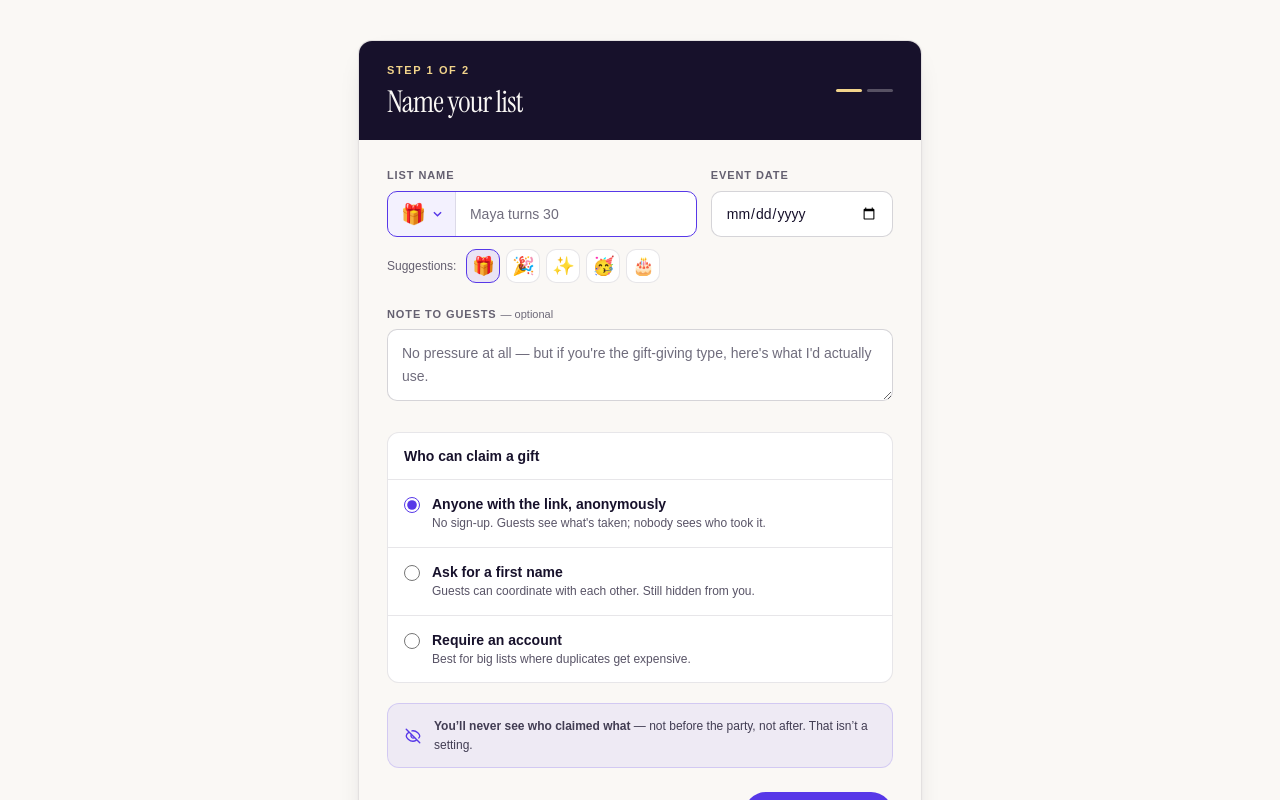
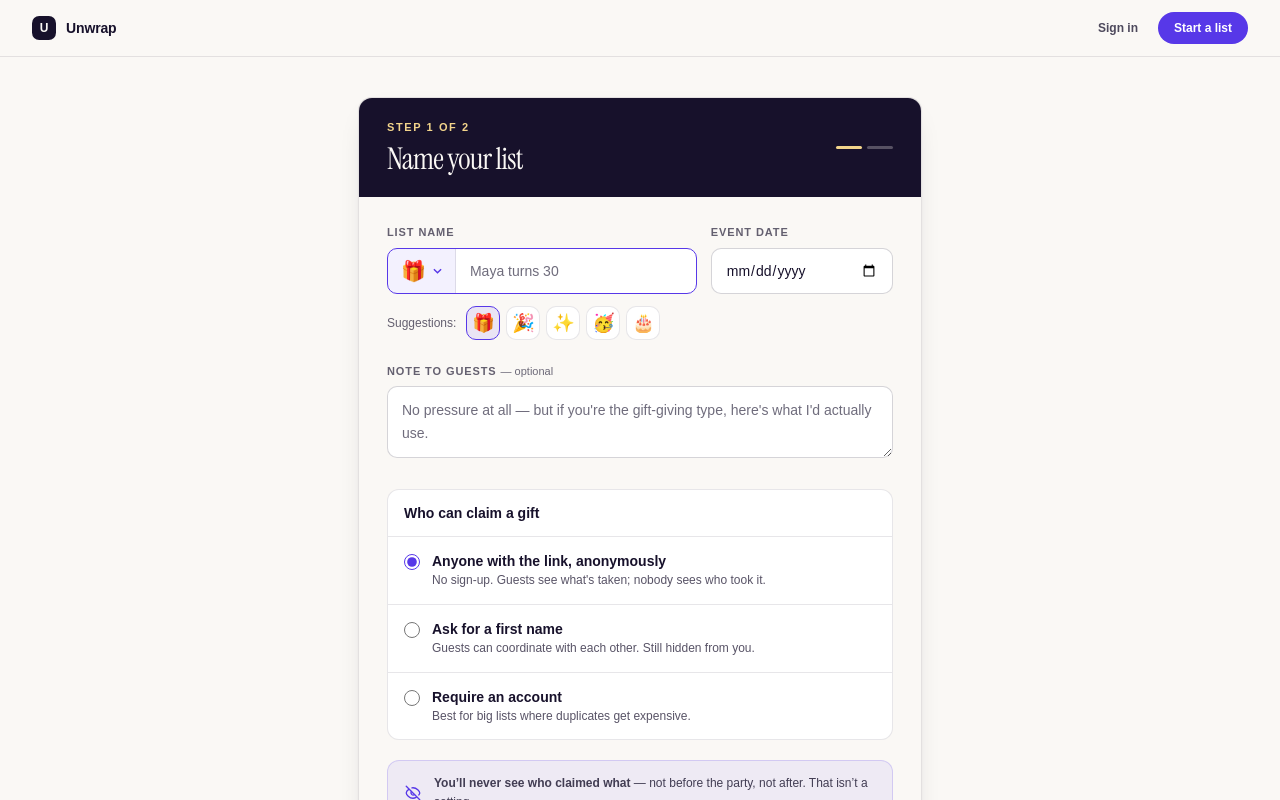
Before and after one commit to danieltucker/unwrapping, a Next.js app: page /new in a window 1280 px wide. Shown: the top 800 px of the page. Built offline with nearby package versions, Linux system fonts and the light colour scheme; no server answers; a web font is replaced by a local one.

Commit message:
added header to pages

```diff
--- a/src/app/layout.tsx
+++ b/src/app/layout.tsx
@@ -1,5 +1,6 @@
 import type { Metadata } from "next";
 import { Gabarito, Instrument_Serif } from "next/font/google";
+import { SiteHeader } from "@/components/site-header";
 import { site } from "@/config/site";
 import "./globals.css";
 
@@ -29,7 +30,10 @@ export default function RootLayout({ children }: LayoutProps<"/">) {
       lang="en"
       className={`${gabarito.variable} ${instrumentSerif.variable} h-full antialiased`}
     >
-      <body className="min-h-full flex flex-col">{children}</body>
+      <body className="min-h-full flex flex-col">
+        <SiteHeader />
+        {children}
+      </body>
     </html>
   );
 }
--- a/src/app/lists/[handle]/[slug]/page.tsx
+++ b/src/app/lists/[handle]/[slug]/page.tsx
@@ -2,7 +2,6 @@ import { notFound } from "next/navigation";
 import Link from "next/link";
 
 import { GiftCard } from "@/components/gift-card";
-import { SiteHeader } from "@/components/site-header";
 import { EyeOffIcon } from "@/components/ui";
 import { formatPrice, site } from "@/config/site";
 import { getPublicList } from "@/lib/claims";
@@ -38,9 +37,7 @@ export default async function PublicListPage({
   )?.id;
 
   return (
-    <div className="flex min-h-screen flex-col">
-      <SiteHeader />
-
+    <div className="flex flex-1 flex-col">
       {viewerIsOwner ? (
         <p className="flex items-center gap-3 border-b border-violet-edge bg-violet-wash px-[22px] py-3 text-xs leading-[1.55] text-ink/80 sm:px-8">
           <EyeOffIcon size={17} className="shrink-0 text-violet" />
--- a/src/app/lists/page.tsx
+++ b/src/app/lists/page.tsx
@@ -3,7 +3,6 @@ import type { Metadata } from "next";
 import Link from "next/link";
 import { redirect } from "next/navigation";
 
-import { SiteHeader } from "@/components/site-header";
 import { db } from "@/db";
 import { items, lists } from "@/db/schema";
 import { relativeEvent } from "@/lib/date";
@@ -27,8 +26,6 @@ export default async function MyListsPage() {
     .all();
 
   return (
-    <>
-      <SiteHeader />
     <main className="mx-auto w-full max-w-[52rem] px-[1.375rem] py-10 sm:px-8">
       <div className="mb-6 flex flex-wrap items-end justify-between gap-4">
         <h1 className="font-display text-[2.5rem] leading-[1.05] tracking-[-0.03em]">
@@ -69,6 +66,5 @@ export default async function MyListsPage() {
         </ul>
       )}
     </main>
-    </>
   );
 }
--- a/src/app/reserved/page.tsx
+++ b/src/app/reserved/page.tsx
@@ -3,7 +3,6 @@ import Link from "next/link";
 
 import { ReservationRow } from "@/components/reservation-row";
 import { SavePrompt } from "@/components/save-prompt";
-import { SiteHeader } from "@/components/site-header";
 import { EyeOffIcon } from "@/components/ui";
 import { site } from "@/config/site";
 import { formatEventDate } from "@/lib/date";
@@ -28,8 +27,6 @@ export default async function ReservedPage() {
   });
 
   return (
-    <>
-      <SiteHeader />
     <main className="mx-auto w-full max-w-[46rem] px-[1.375rem] py-10">
       <h1 className="mb-2 font-display text-[1.875rem] leading-[1.1] tracking-[-0.03em]">
         Gifts you&rsquo;ve reserved
@@ -108,6 +105,5 @@ export default async function ReservedPage() {
         </section>
       ) : null}
     </main>
-    </>
   );
 }
--- a/src/components/site-header.tsx
+++ b/src/components/site-header.tsx
@@ -1,4 +1,5 @@
 import Link from "next/link";
+import { Suspense } from "react";
 
 import { AccountMenu } from "@/components/account-menu";
 import { site } from "@/config/site";
@@ -26,18 +27,14 @@ function TagIcon() {
 }
 
 /**
- * One header for every page.
+ * One header for every page. The root layout renders it once, so a new page
+ * gets it by existing rather than by remembering to import it.
  *
- * The top right belongs to identity: an avatar when signed in, and otherwise
- * the way in. A guest's reservations are reachable either way, because losing
- * track of what you promised to buy is the easiest way to spoil a party.
+ * The mark is static, so it is deliberately kept outside the boundary below:
+ * a layout that awaits the session before painting anything would stall every
+ * navigation on a cookie read.
  */
-export async function SiteHeader() {
-  const [user, reservedCount] = await Promise.all([
-    getCurrentUser(),
-    countGuestReservations(),
-  ]);
-
+export function SiteHeader() {
   return (
     <header className="flex items-center justify-between gap-4 border-b border-ink-line px-[1.375rem] py-3 sm:px-8">
       <Link href="/" className="flex items-center gap-2.5">
@@ -47,11 +44,32 @@ export async function SiteHeader() {
         <span className="text-sm font-bold tracking-[-0.01em]">{site.name}</span>
       </Link>
 
+      {/* The placeholder is the height of the tallest control in the cluster,
+          so the header doesn't resize when identity resolves. */}
+      <Suspense fallback={<div className="h-8" aria-hidden="true" />}>
+        <Identity />
+      </Suspense>
+    </header>
+  );
+}
+
+/**
+ * The top right belongs to identity: an avatar when signed in, and otherwise
+ * the way in. A guest's reservations are reachable either way, because losing
+ * track of what you promised to buy is the easiest way to spoil a party.
+ */
+async function Identity() {
+  const [user, reservedCount] = await Promise.all([
+    getCurrentUser(),
+    countGuestReservations(),
+  ]);
+
+  return (
     <div className="flex items-center gap-2 sm:gap-3">
       {/* A guest with reservations gets a real control, not a line of prose. */}
       {reservedCount > 0 && !user ? (
         <Link
-            href="/reserved"
+          href={routes.reserved}
           className="inline-flex items-center gap-2 rounded-pill border border-ink-line-strong bg-surface px-3.5 py-2 text-xs font-semibold transition-colors duration-150 hover:bg-ink/[.03]"
         >
           <TagIcon />
@@ -85,6 +103,5 @@ export async function SiteHeader() {
         </>
       )}
     </div>
-    </header>
   );
 }
```
Lines whose indentation alone changed are shown as unchanged.
